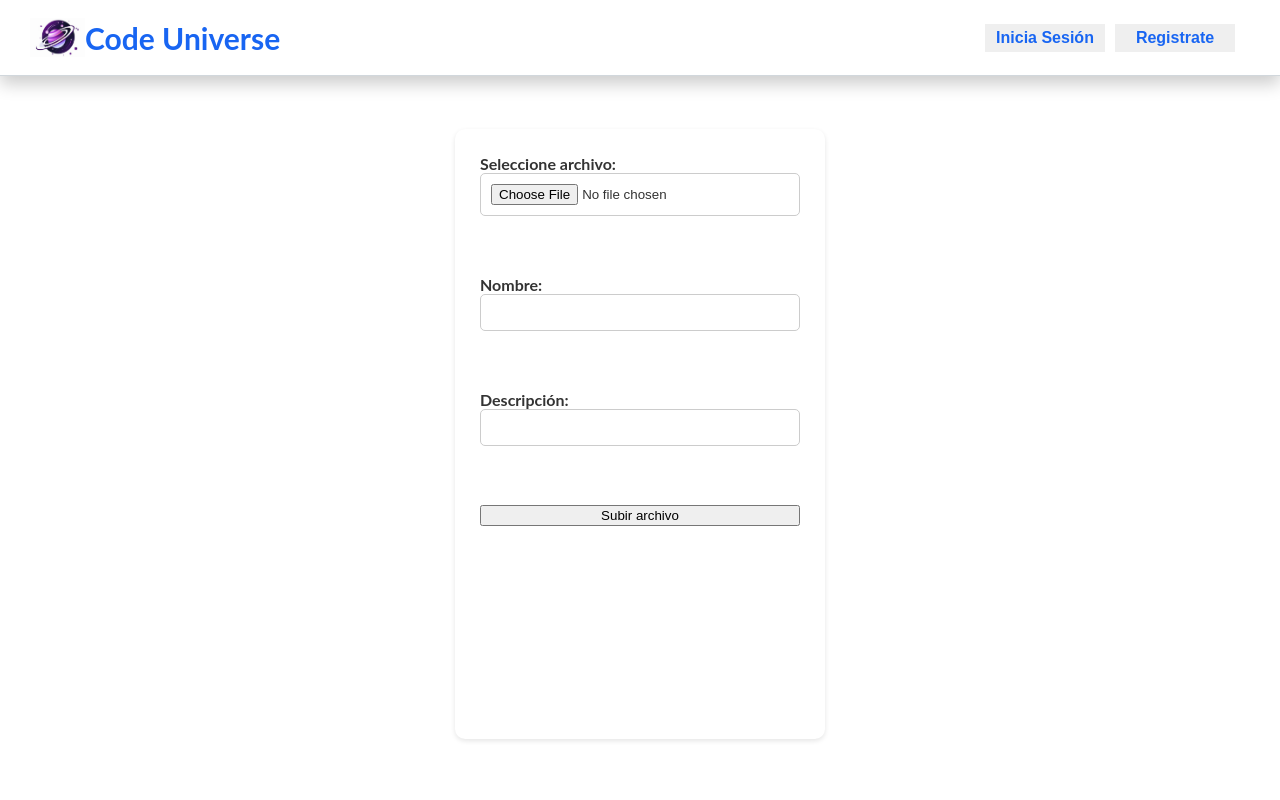
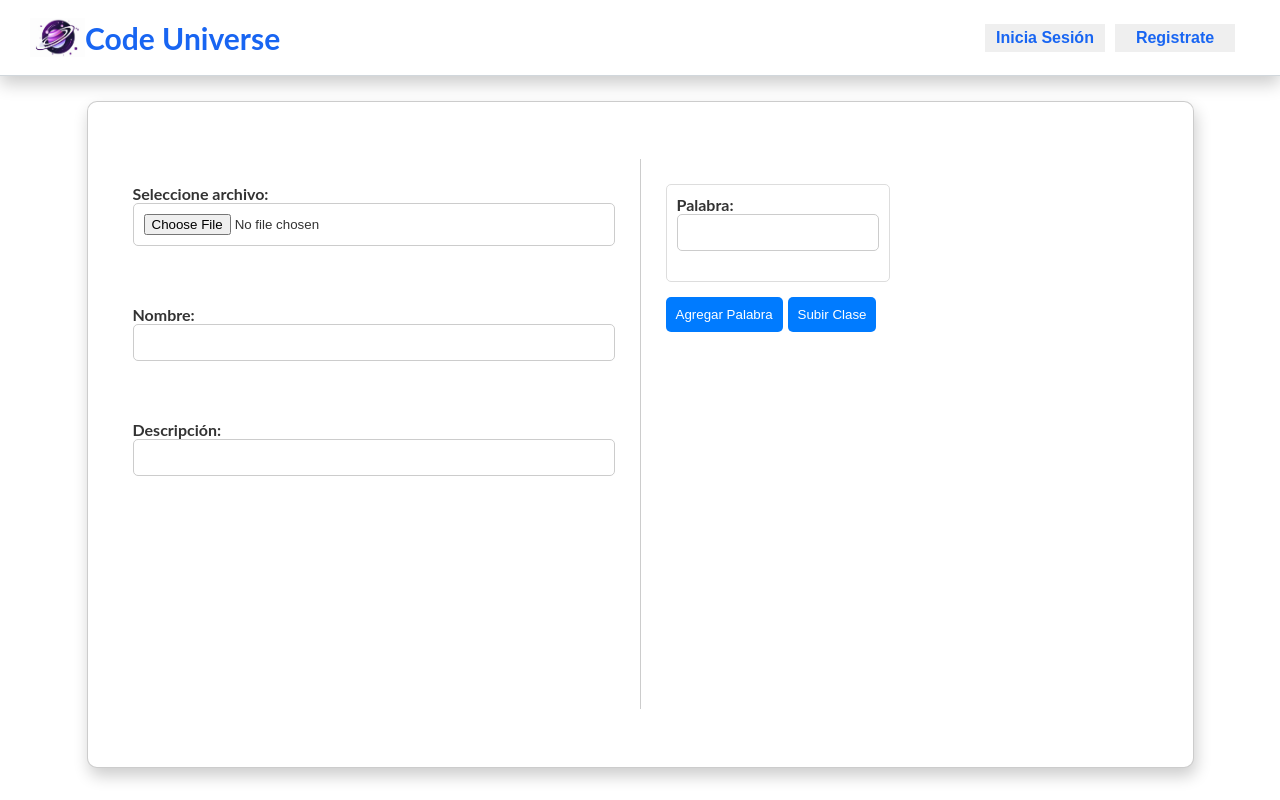
Before and after one commit to ferfloo27/proyectoEVA, a React (Vite) app in the folder codeUniverse/: page /agregar-videos in a window 1280 px wide. Built offline with nearby package versions, Linux system fonts and the light colour scheme; no server answers.

Commit message:
se hizo pruebas para integrar herramientas h5p, se modifico la seccion de notas y se corrigio errores al inscribirse y subir videos, se agrego mas entradas al momento de subir videos

```diff
--- a/codeUniverse/package.json
+++ b/codeUniverse/package.json
@@ -12,6 +12,7 @@
   "dependencies": {
     "@tabler/icons-react": "^3.5.0",
     "axios": "^1.7.2",
+    "h5p-standalone": "^3.6.0",
     "react": "^18.2.0",
     "react-dom": "^18.2.0",
     "react-router-dom": "^6.23.1"
--- a/codeUniverse/src/components/listaCursos/ListaCursos.jsx
+++ b/codeUniverse/src/components/listaCursos/ListaCursos.jsx
@@ -27,7 +27,7 @@ export function ListaCursos() {
 
   // Filtra los videos basados en la inscripción del usuario
   const clasesInscritas = videos.filter(clase => userLocal.videosInscritos.some(inscrito => inscrito.idVideo === clase.idVideo));
-  const clasesNoInscritas = videos.filter(clase => !(userLocal.videosInscritos.some(inscrito => inscrito.idVideo === clase.idVideo)));
+  const clasesNoInscritas = videos.filter(clase => !(userLocal.videosInscritos.some(inscrito => inscrito.idVideo === clase.idVideo )));
 
   return (
     <>
@@ -41,6 +41,7 @@ export function ListaCursos() {
                   <Tarjeta
                     key={clase.idVideo}
                     idVideo={clase.idVideo}
+                    autorId ={clase.usuario_idusuario}
                     nombreClase={clase.titulovideo}
                     descripcion={clase.descripcion}
                     urlVideo={clase.url}
@@ -60,10 +61,11 @@ export function ListaCursos() {
             <h1 className='titulo-clases'>Otras Clases</h1>
             <div className="clases">
               {clasesNoInscritas.map(clase => (
-                clase.usuario_idusuario !== userLocal.id && (
+                clase.usuario_idusuario != userLocal.id && (
                   <Tarjeta
                     key={clase.idVideo}
                     idVideo={clase.idVideo}
+                    autorId ={clase.usuario_idusuario}
                     nombreClase={clase.titulovideo}
                     descripcion={clase.descripcion}
                     urlVideo={clase.url}
--- a/codeUniverse/src/components/panelMaestro/PanelMaestro.css
+++ b/codeUniverse/src/components/panelMaestro/PanelMaestro.css
@@ -20,7 +20,7 @@
   border: 1px solid rgba(0, 0,0, .5);
   width: 300px;
   height: 10rem;
-  padding: 5px 20px;
+  padding: 10px 20px;
   border-radius: 5px;
   /* background-color: blueviolet; */
 }
@@ -41,7 +41,7 @@
   overflow: hidden;
   text-overflow: ellipsis; /* Añade "..." al final */
   line-height: 1.5; /* Ajusta la altura de la línea */
-  max-height: calc(1.5em * 3); /
+  max-height: calc(3.5em * 3); /
 }
 
 .content-datos-video{
--- a/codeUniverse/src/components/panelRevision/PanelRevision.css
+++ b/codeUniverse/src/components/panelRevision/PanelRevision.css
@@ -4,14 +4,15 @@
   border-radius:10px ;
   border: 1px solid rgba(233, 174, 174);
     width: 100%;
-  height: 40rem;
+    padding: 10px;
+  height: ;
   box-shadow: 2px 8px 16px rgba(0, 0, 0, 0.2);
 
   /* background-color: yellow;   */
 }
 
 .textarea-revision{
-  padding: 15px;
+  padding: 5px;
 }
 
 .btns-revision{
--- a/codeUniverse/src/components/subirVideos/PanelAgregarVideo.css
+++ b/codeUniverse/src/components/subirVideos/PanelAgregarVideo.css
@@ -1,20 +1,109 @@
-.contenedor-form-upload-video{
+.secciones {
     width: 100vw;
     height: 89.6vh;
     display: flex;
+    padding: 25px;
+    max-width: 100vw;
+    box-sizing: border-box;
+    justify-content: center;
+    /* background-color: #c82333; */
+}
+
+
+
+.contenedor-form-upload-video {
+    width: 90%;
+    height: auto;
+    box-sizing: border-box;
+    display: flex;
+    box-shadow: 2px 8px 16px rgba(0, 0, 0, 0.2);
+    border: 1px solid rgb(0 0 0 /.2);
+    align-items: center;
+}
+
+.section1 {
+    /* background-color: #c82333; */
+    border-right: 1px solid rgb(0 0 0 /.2);
+    width: 40%;
+    border-radius: 10px 0 0 10px;
+}
+
+.section2 {
+    /* background-color: #007bff; */
+    /* border: 1px solid rgb(0 0 0 /.2); */
+    /* box-shadow: 2px 8px 16px rgba(0, 0, 0, 0.2); */
+    border-radius: 0 10px 10px 0;
+    border-left: none;
+    width: 60%;;
+}
+
+.words-container {
+    display: flex;
+    flex-wrap: wrap;
+    gap: 15px;
+}
+
+.word-entry {
+    display: flex;
+    border: 1px solid #ddd;
     align-items: center;
     justify-content: center;
-
+    gap: 5px;
+    padding: 10px;
+    width: 42%;
+    margin-bottom: 10px;
+    border-radius: 5px;
 }
 
-.form-upload-video{
-height: 70vh;
-padding: 25px;
-display: flex;
-flex-direction: column;
-gap: 5px ;
+.word-entry button {
+    background-color: #dc3545;
+    color: white;
+    border: none;
+    padding: 5px 10px;
+    border-radius: 5px;
+    cursor: pointer;
 }
 
-.video{
+.word-entry button:hover {
+    background-color: #c82333;
+}
+
+.btn-delete-word {
+    height: 40px;
+}
+
+.btn-words {
+    padding: 10px;
+    background-color: #007bff;
+    color: white;
+    border: none;
+    border-radius: 5px;
+    cursor: pointer;
+}
+
+.palabra{
+    margin-bottom: 0;
+}
+
+button:hover {
+    background-color: #0056b3;
+}
+
+.btns-words{
+    display: flex;
+    gap: 5px;
+    /* background-color: #c82333; */
+}
+
+.form-upload-video {
+    height: 80%;
+    width: 100%;
+    padding: 25px;
+    display: flex;
+    flex-direction: column;
+    gap: 5px;
+}
+
+.video {
     background-color: chartreuse;
 }
--- a/codeUniverse/src/components/subirVideos/PanelAgregarVideo.jsx
+++ b/codeUniverse/src/components/subirVideos/PanelAgregarVideo.jsx
@@ -10,31 +10,28 @@ export function PanelAgregarVideo() {
   const [name, setName] = useState('');
   const [description, setDescription] = useState('');
   const userLocal = JSON.parse(localStorage.getItem('user'));
+  const [words, setWords] = useState([{ word: '' }]);
 
+  const handleWordChange = (index, field, value) => {
+    const newWords = [...words];
+    newWords[index][field] = value;
+    setWords(newWords);
+  };
+
+  const addWord = () => {
+    setWords([...words, { word: '' }]);
+  };
+
+  const removeWord = (index) => {
+    const newWords = words.filter((_, i) => i !== index);
+    setWords(newWords);
+  };
 
   const handleFileChange = (e) => {
     setFile(e.target.files[0]);
     console.log(e.target.files[0]);
   };
 
-  const subirVideo = async (idVideo) => {
-    if (userLocal) {
-      const updatedVideosSubidos = [...userLocal.videosSubidos];
-      const isVideoAlreadySubscribed = updatedVideosSubidos.some(video => video.idVideo === idVideo);
-      if (!isVideoAlreadySubscribed) {
-        updatedVideosSubidos.push({ idVideo, inscritos: [] });
-      }
-
-      const updatedUser = {
-        ...userLocal,
-        videosSubidos: updatedVideosSubidos
-      };
-
-      localStorage.setItem('user', JSON.stringify(updatedUser));
-
-
-    }
-  };
 
   const handleSubmit = async (e) => {
     e.preventDefault();
@@ -48,12 +45,14 @@ export function PanelAgregarVideo() {
     formData.append('nombre', name);
     formData.append('description', description);
     formData.append('usuario_idusuario', userLocal.id);
+    formData.append('words', JSON.stringify(words));
 
     try {
       const response = await axios.post('http://localhost/api/apiVideos.php', formData);
       if (response.data) {
         console.log("Archivo subido exitosamente:", response.data);
-        subirVideo(response.data.video.idVideo)
+        // console.log('idVideo', response.data.video.idVideo)
+        subirVideo(response.data)
         // Opcional: Limpiar el formulario o redirigir al usuario
       } else {
         console.error("Error al subir el archivo:", response.data.message);
@@ -63,11 +62,60 @@ export function PanelAgregarVideo() {
     }
   };
 
+  const subirVideo = async (respuesta) => {
+    const videoId = respuesta.video.idVideo
+    if (userLocal && videoId) {
+      console.log('id',videoId)
+      const updatedVideosSubidos = [...userLocal.videosSubidos];
+      const isVideoAlreadySubscribed = updatedVideosSubidos.some(video => video.idVideo === videoId);
+      if (!isVideoAlreadySubscribed) {
+        updatedVideosSubidos.push({ idVideo:videoId, inscritos: [] });
+      }
+
+      const updatedUser = {
+        ...userLocal,
+        videosSubidos: updatedVideosSubidos
+      };
+
+      localStorage.setItem('user', JSON.stringify(updatedUser));
+
+      try {
+        // Realiza la solicitud PUT
+        const response = await fetch('http://localhost/api/api.php', {
+          method: 'PUT',
+          headers: {
+            'Content-Type': 'application/json',
+          },
+          body: JSON.stringify(updatedUser),
+        });
+
+        if (response.ok) {
+          const data = await response.json();
+          if (data.message === 'Usuario actualizado') {
+            // Opcional: refrescar el usuario del estado local después de guardar en el servidor
+            setFile(null)
+            setName('')
+            setDescription('')
+          } else {
+            console.error('Error al actualizar usuario:', data.error);
+          }
+        } else {
+          console.error('Error en la respuesta de la API:', response.statusText);
+        }
+      } catch (error) {
+        console.error('Error al realizar la solicitud:', error);
+      }
+
+    }
+  };
+
+
   return (
     <>
       <Header />
-      <div className="contenedor-form-upload-video">
-        <form className="form-upload-video" onSubmit={handleSubmit} encType="multipart/form-data">
+      <div className="secciones">
+        <form className="contenedor-form-upload-video" onSubmit={handleSubmit} encType="multipart/form-data">
+          <section className="form-upload-video section1">
             <label>
               Seleccione archivo:
               <input type="file" name="fichero" onChange={handleFileChange} />
@@ -83,10 +131,31 @@ export function PanelAgregarVideo() {
               <input type="text" name="description" value={description} onChange={(e) => setDescription(e.target.value)} />
             </label>
             <br />
-          <button type="submit">Subir archivo</button>
+          </section>
+          <section className="form-upload-video section2">
+            <div className="words-container">
+              {words.map((wordEntry, index) => (
+                <div key={index} className="word-entry">
+                  <label className="palabra">
+                    Palabra:
+                    <input
+                      type="text"
+                      value={wordEntry.word}
+                      onChange={(e) => handleWordChange(index, 'word', e.target.value)}
+                    />
+                  </label>
+                  {index > 0 && (
+                    <button className="btn-delete-word" type="button" onClick={() => removeWord(index)}> X</button>
+                  )}
+                </div>
+              ))}
+            </div>
+            <div className="btns-words">
+            <button className="btn-words" type="button" onClick={addWord}>Agregar Palabra</button>
+            <button className="btn-words" type="submit">Subir Clase</button>
+            </div>
+          </section>
         </form>
-
-
       </div>
     </>
   )
```
Also changed, not shown: codeUniverse/src/components/Nota/Nota.css (+11 -1 lines), codeUniverse/src/components/Nota/Nota.jsx (+88 -18 lines), codeUniverse/src/components/Tarjeta/Tarjeta.jsx (+8 -4 lines), codeUniverse/src/components/panelMaestro/PanelMaestro.jsx (+14 -6 lines), codeUniverse/src/components/panelRevision/PanelRevision.jsx (+28 -8 lines), codeUniverse/src/hooks/AuthProvider/AuthProvider.jsx (+67 -5 lines), 2 other files (tests, documents, lock files or other folders). Lines whose indentation alone changed are shown as unchanged.
